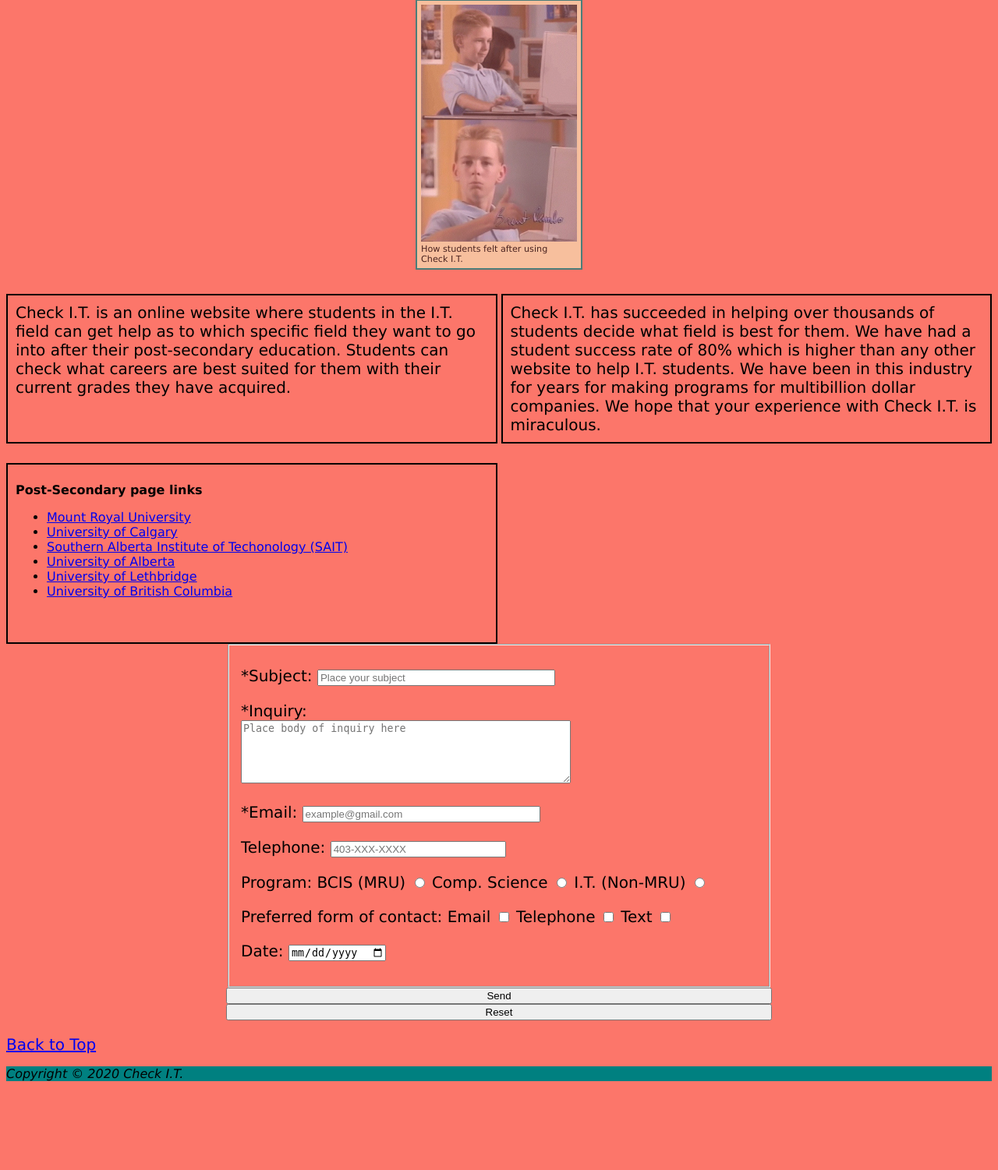
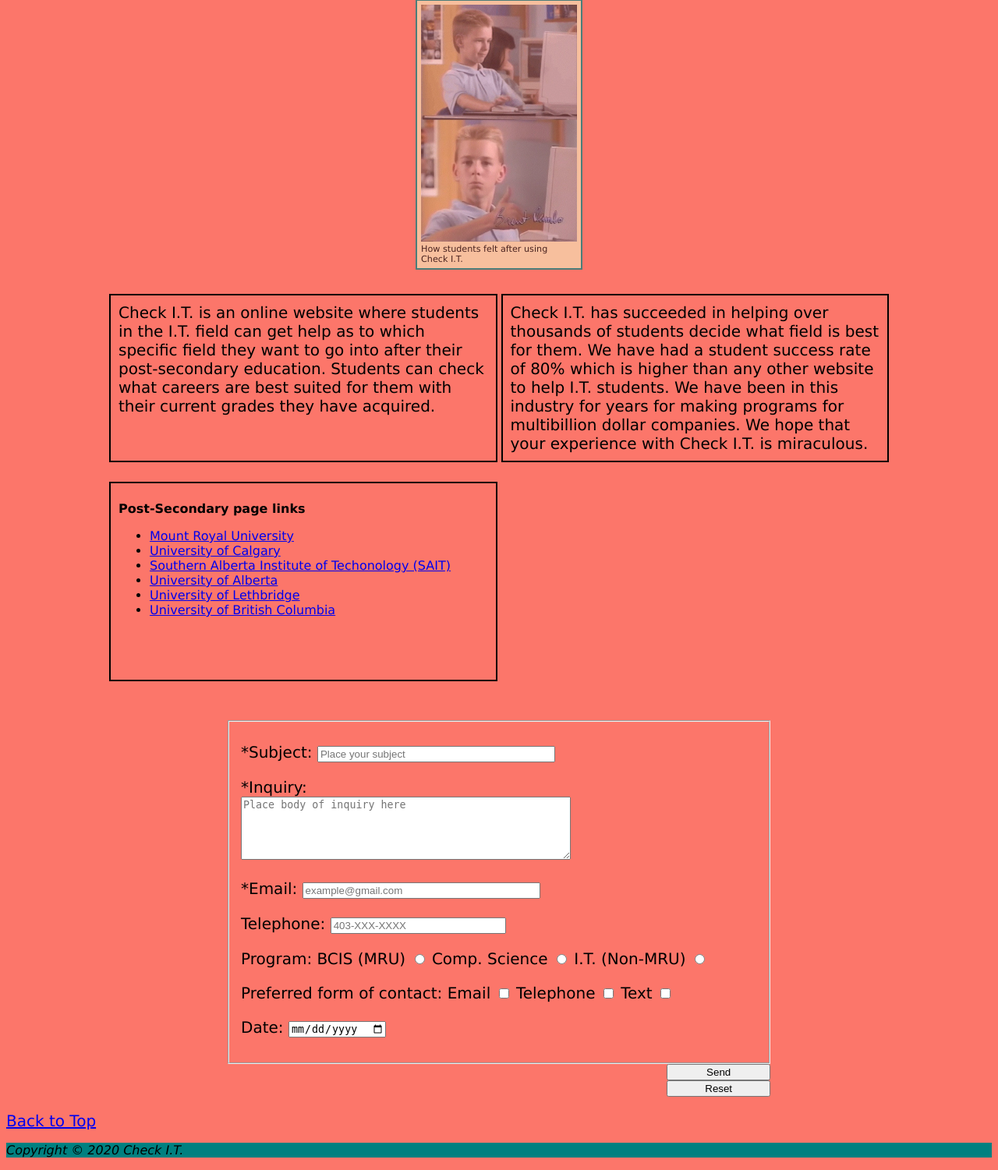
Before and after one commit to DarylleDiego/Assignment01, a PHP site: page / in a window 1280 px wide. Shown: the part 238-1739 px from the top of the page at 78% size. Before the commit the page ends 1625 px from the top, so only its background shows below. Run offline with PHP 8.4, Linux system fonts and the light colour scheme.

Commit message:
small media

```diff
--- a/index.html
+++ b/index.html
@@ -17,7 +17,7 @@
 
     <body>
         <header id="content">
-            <h1><img src="images/logo.png" alt="logo" title="Check I.T. logo" width=130 class="middle"></h1>
+            <h1><img src="images/logo.png" alt="logo" title="Check I.T. logo" width=130 id="logo"></h1>
             <nav>
                 <h2>Menu</h2>
                 <ul>
@@ -142,11 +142,10 @@
                     </label>
                 </p>
             </fieldset>
-
-                <input type="submit" value="Send">
-                <input type="reset" value="Reset">
+                <input id="button" type="submit" value="Send">
+                <input id="button" type="reset" value="Reset">
             </form>
-
+        </main>
 
     <br>
         <a href="#content" id="tex">Back to Top</a>
--- a/style/index.css
+++ b/style/index.css
@@ -32,16 +32,51 @@
 
     font-size: 70%;
 }
+.form{
+    margin-top: 50px;
+}
 
+@media screen and (min-width: 500px)
+{
+    main{
+        width: 500px;
+        margin-left: auto;
+        margin-right: auto;
+    }
+    nav ul li{
+        list-style: none;
+        display: inline;
+        margin: 1em;
+    }
+
+    nav
+    {
+        padding: 0.25em;
+    }
+    #item{
+        border: 2px solid black;
+    }
+    h3
+    {
+        display: grid;
+        grid-template-columns: 1fr;
+        width: 500px;
+        margin-left: auto;
+        margin-right: auto;
+    }
+    #button{
+        width: 5em;
+        position: relative;
+        left: 360px;
+    }
+}
 @media screen and (min-width: 1000px)
 {
-   /* body{
+    main{
         width: 1000px;
         margin-left: auto;
         margin-right: auto;
     }
-
-    */
     #content
     {
         display: grid;
@@ -55,12 +90,10 @@
         display: inline;
         margin: 1em;
     }
-
     nav
     {
         padding: 0.25em;
     }
-
     h3
     {
         display: grid;
@@ -120,7 +153,6 @@
         grid-column: 1/2;
         padding: 10px;
     }
-
     .form
     {
         display: grid;
@@ -129,4 +161,9 @@
         margin-left: auto;
         margin-right: auto;
     }
+    #button{
+        width: 10em;
+        position: relative;
+        left: 565px;
+    }
 }
```
